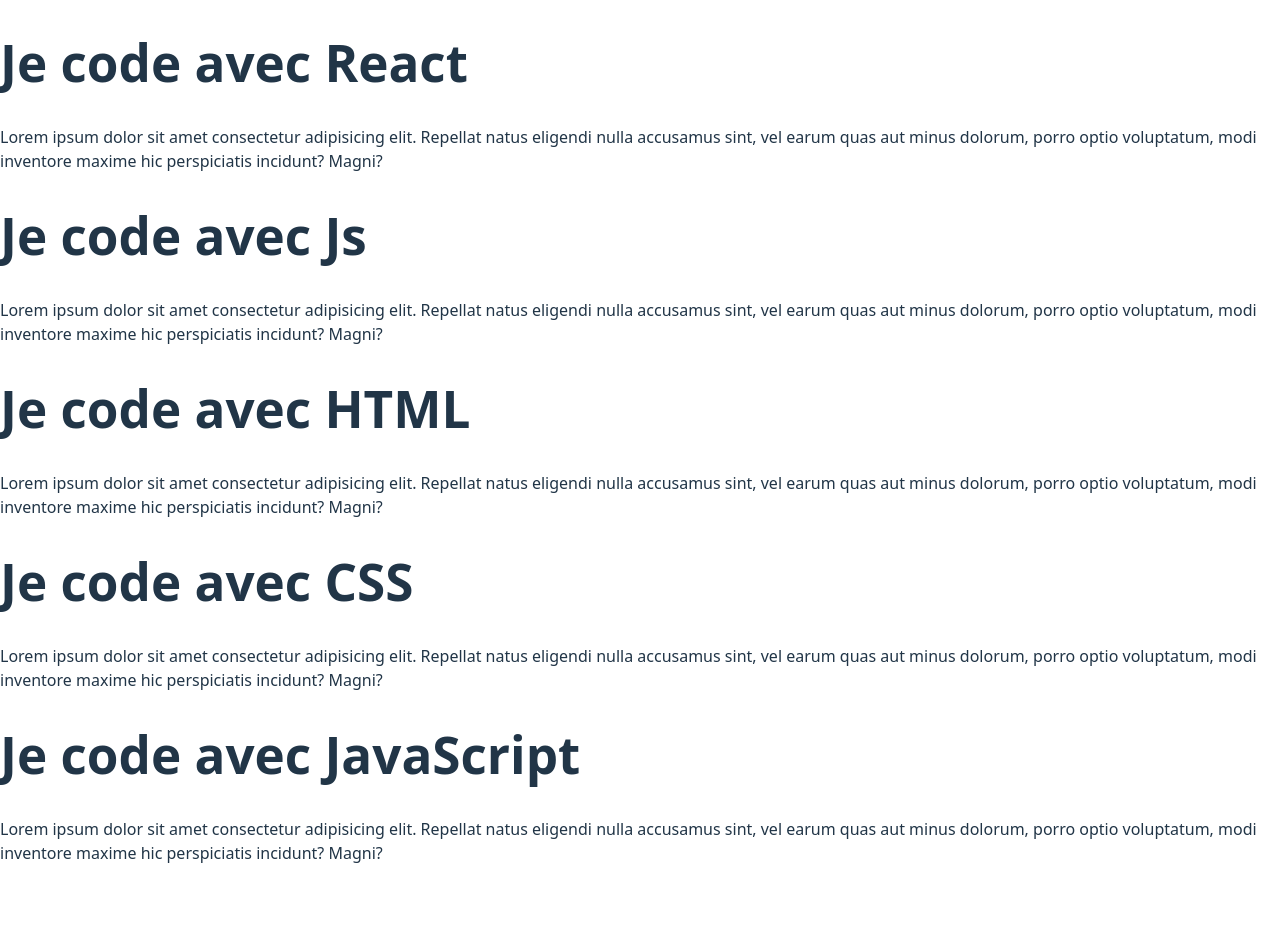
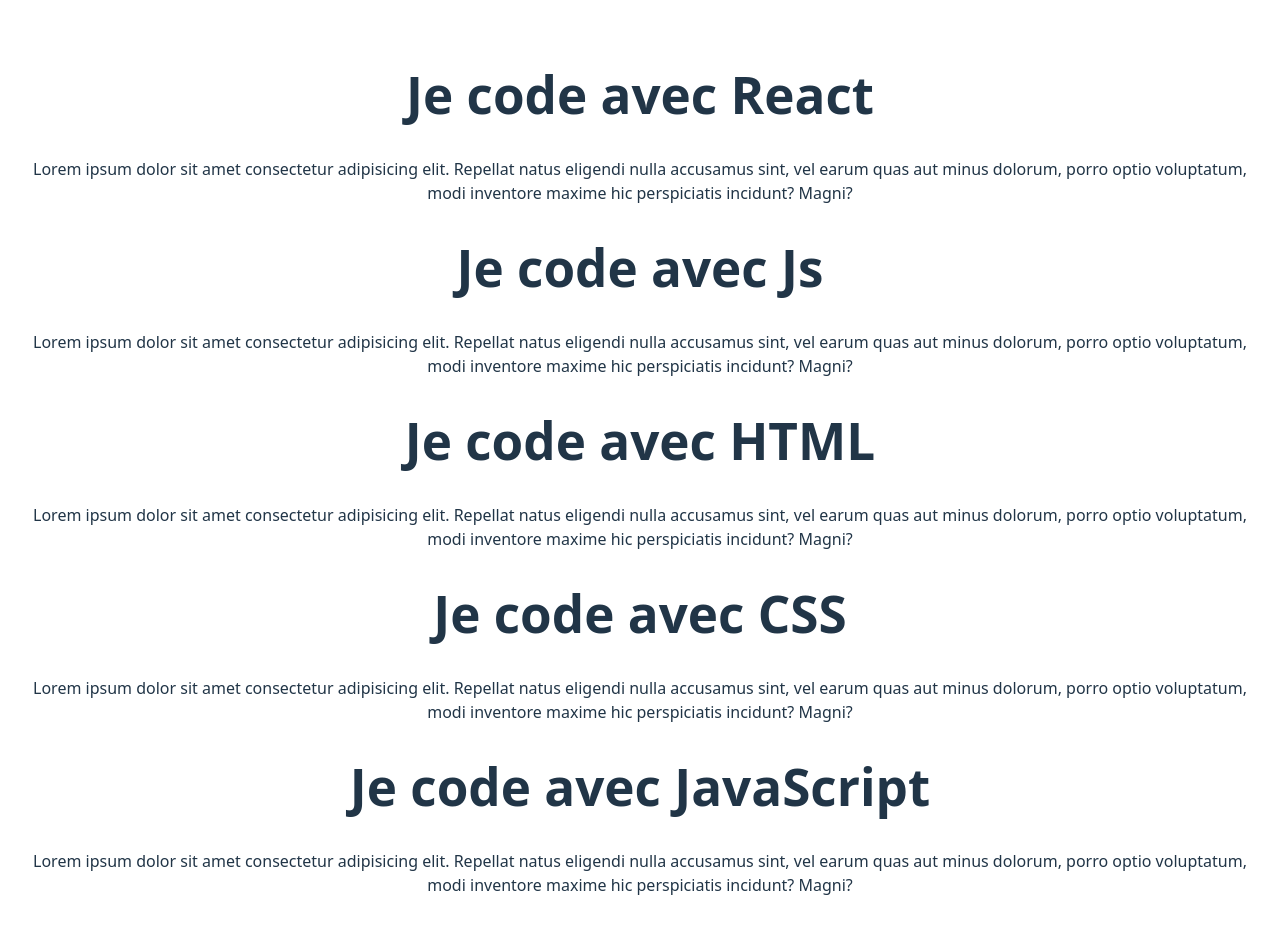
Before and after one commit to Joe19071991/learn-react, a React (Vite) app: page / in a window 1280 px wide. Shown: the top 934 px of the page. Before the commit the page ends 881 px from the top, so only its background shows below. Built offline with nearby package versions, Linux system fonts and the light colour scheme.

Commit message:
création du composant App qui est lié au composant Text

```diff
--- a/src/App.jsx
+++ b/src/App.jsx
@@ -1,35 +1,16 @@
-import { useState } from 'react'
-import reactLogo from './assets/react.svg'
-import viteLogo from '/vite.svg'
-import './App.css'
+import { Text } from "./Text";
+import "./App.css";
 
 function App() {
-  const [count, setCount] = useState(0)
-
   return (
     <>
-      <div>
-        <a href="https://vite.dev" target="_blank">
-          <img src={viteLogo} className="logo" alt="Vite logo" />
-        </a>
-        <a href="https://react.dev" target="_blank">
-          <img src={reactLogo} className="logo react" alt="React logo" />
-        </a>
-      </div>
-      <h1>Vite + React</h1>
-      <div className="card">
-        <button onClick={() => setCount((count) => count + 1)}>
-          count is {count}
-        </button>
-        <p>
-          Edit <code>src/App.jsx</code> and save to test HMR
-        </p>
-      </div>
-      <p className="read-the-docs">
-        Click on the Vite and React logos to learn more
-      </p>
+      <Text msg={"React"} />
+      <Text msg={"Js"} />
+      <Text msg={"HTML"} />
+      <Text msg={"CSS"} />
+      <Text msg={"JavaScript"} />
     </>
-  )
+  );
 }
 
-export default App
+export default App;
--- a/src/main.jsx
+++ b/src/main.jsx
@@ -1,14 +1,10 @@
 import { StrictMode } from "react";
 import { createRoot } from "react-dom/client";
+import App from "./App.jsx";
 import "./index.css";
-import { Text } from "./Text.jsx";
 
 createRoot(document.getElementById("root")).render(
   <StrictMode>
-    <Text msg={"React"} />
-    <Text msg={"Js"} />
-    <Text msg={"HTML"} />
-    <Text msg={"CSS"} />
-    <Text msg={"JavaScript"} />
+    <App />
   </StrictMode>
 );
```
